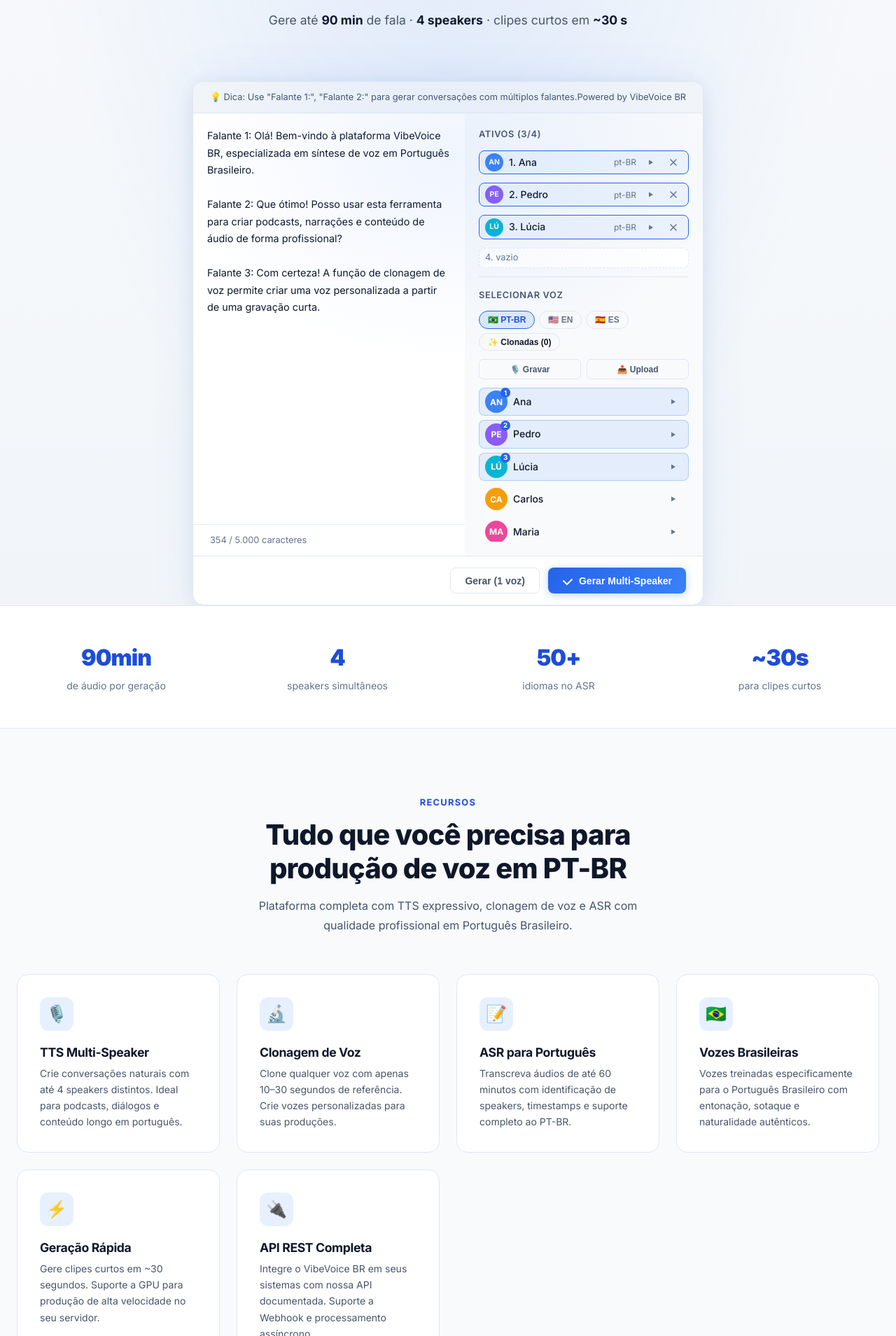
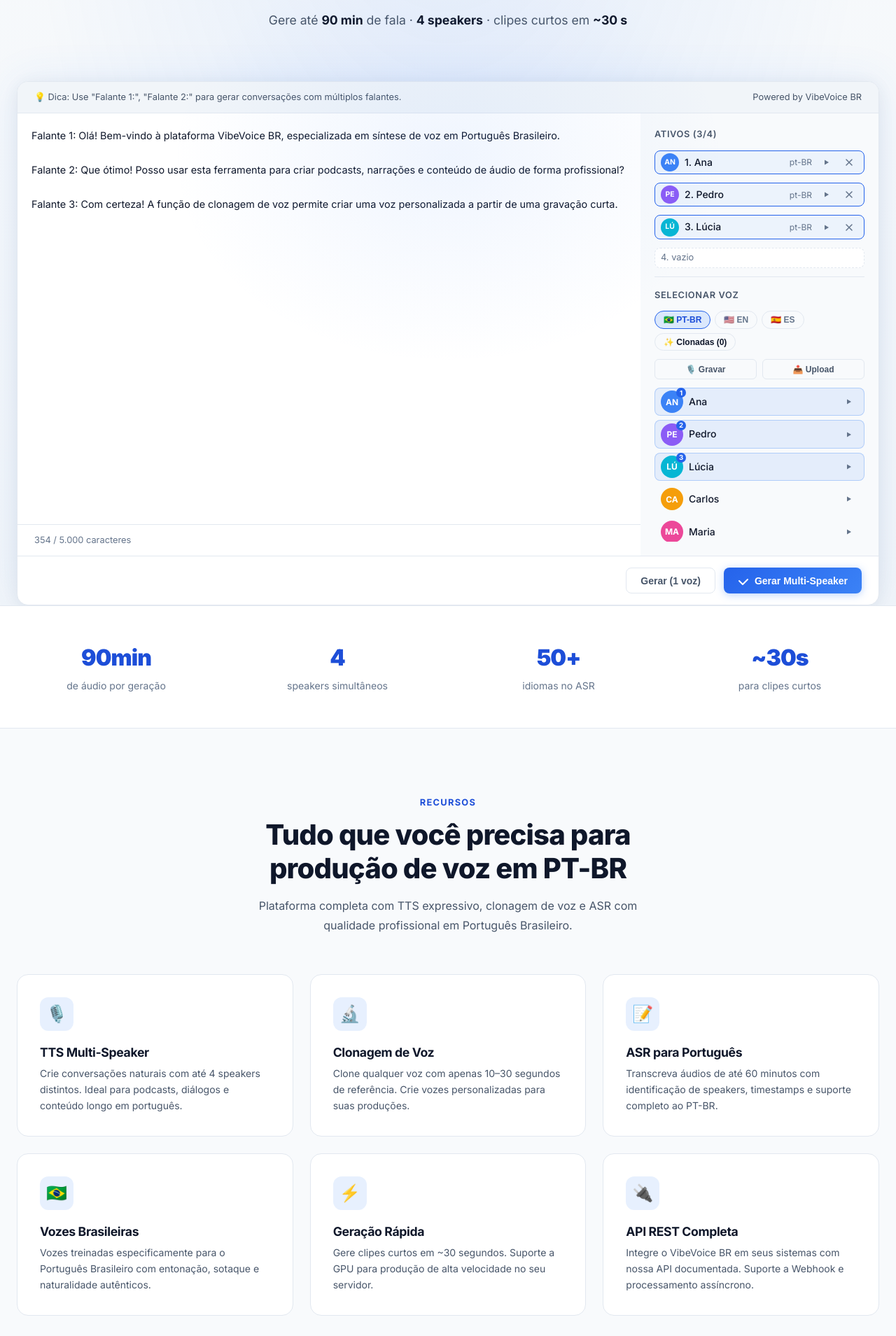
Before and after one commit to matsuiguenta/vibevoice-br, a Next.js app in the folder frontend/: page / in a window 1280 px wide. Shown: the part 311-2220 px from the top of the page at 70% size. Built offline with nearby package versions, Linux system fonts and the light colour scheme; no server answers.

Commit message:
style: set hero section to width 100% and features grid to 3 columns

```diff
--- a/frontend/app/globals.css
+++ b/frontend/app/globals.css
@@ -170,6 +170,7 @@
 /* ─── Layout ─────────────────────────────────────────────────────── */
 .container {
   max-width: 1280px;
+  width: 100%;
   margin: 0 auto;
   padding: 0 1.5rem;
 }
@@ -391,6 +392,12 @@
   background: var(--gradient-hero);
   position: relative;
   overflow: hidden;
+  width: 100%;
+}
+
+.hero > div,
+.hero > section {
+  width: 100%;
 }
 
 .hero::before {
@@ -767,8 +774,20 @@
 /* ─── Features Section ───────────────────────────────────────────── */
 .features-grid {
   display: grid;
-  grid-template-columns: repeat(auto-fit, minmax(280px, 1fr));
+  grid-template-columns: repeat(3, 1fr);
   gap: 1.5rem;
+}
+
+@media (max-width: 992px) {
+  .features-grid {
+    grid-template-columns: repeat(2, 1fr);
+  }
+}
+
+@media (max-width: 640px) {
+  .features-grid {
+    grid-template-columns: 1fr;
+  }
 }
 
 .feature-card {
```
